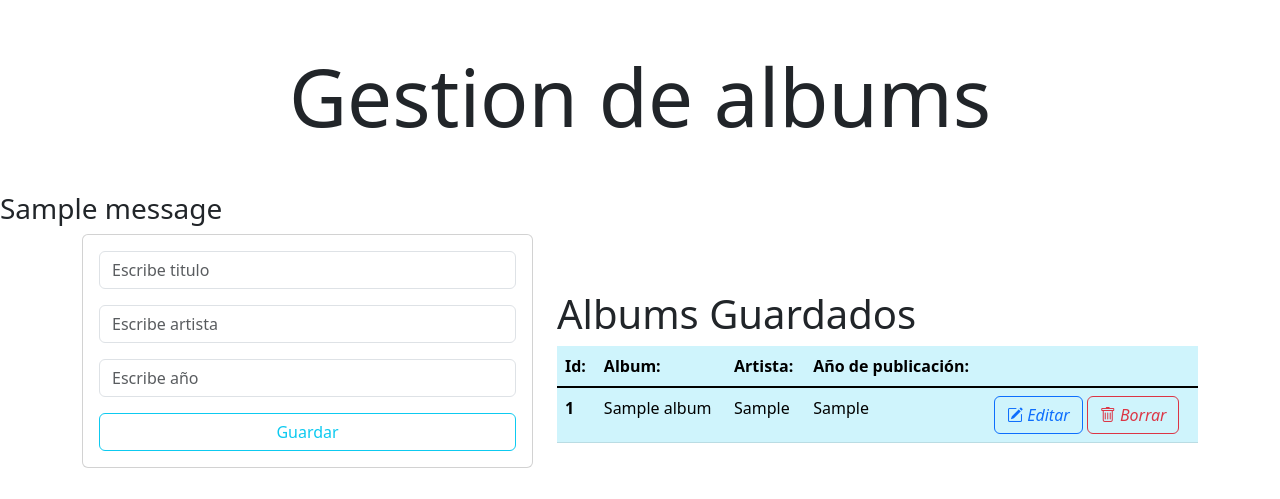
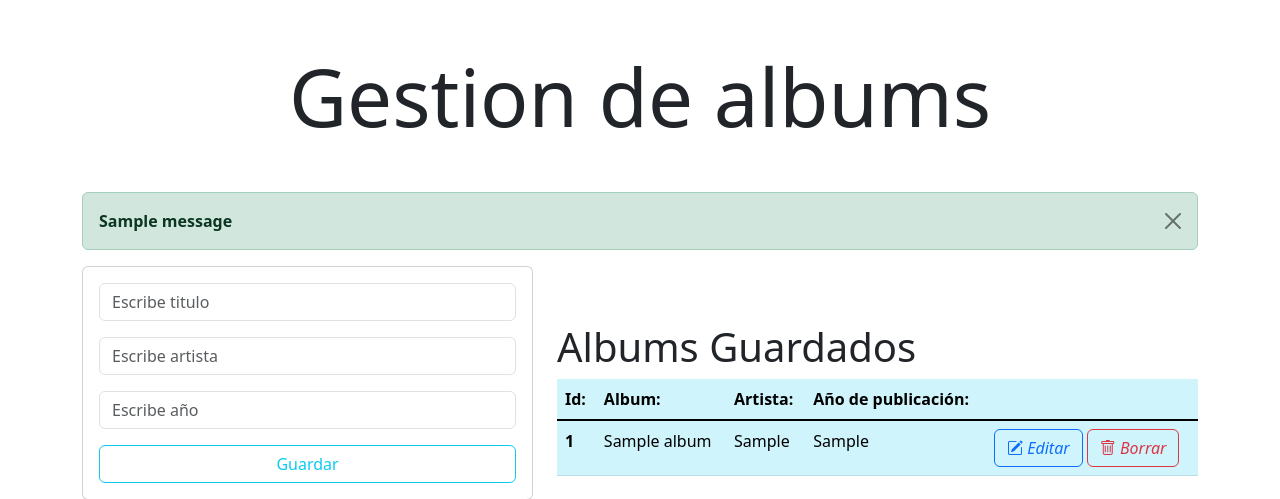
Before and after one commit to LuisG-Custodio/POO181, a Flask app: page / in a window 1280 px wide. Shown: the part 56-555 px from the top of the page. Run offline with Flask 3, Linux system fonts and the light colour scheme; tables that the repository leaves empty or names only in its code hold one stand-in row (values such as "Sample post"); one stand-in notice (Sample message) is shown; some libraries are stand-ins or nearby versions.

Commit message:
Finalizacion de practica
Se configuró el mensaje de aviso en la interfaz

```diff
--- a/Practica 5/templates/index.html
+++ b/Practica 5/templates/index.html
@@ -5,15 +5,26 @@
         <h1 class="display-1 text-center">Gestion de albums</h1>
     </div>
 
-    {% with mensajes= get_flashed_messages()  %}
+
+
+    <div class="container">
+        {% with mensajes= get_flashed_messages()  %}
         {% if mensajes %}
             {% for msj in mensajes %}
-                <h3>{{ msj }}</h3>
+                <div class="alert alert-success alert-dismissible fade show" role="alert">
+                    <strong>{{ msj }}</strong>
+                    <button type="button" class="btn-close" data-bs-dismiss="alert" aria-label="Close"></button>
+                </div>
+                <script>
+                    Swal.fire(
+                    'Éxito',
+                    '{{ msj }}',
+                    'success')
+                </script>
             {% endfor %}
         {% endif %}
-    {% endwith %}
+        {% endwith %}
 
-    <div class="container">
         <div class="row align-items-center">
             <div class="col-md-5">
 
--- a/Practica 5/templates/template.html
+++ b/Practica 5/templates/template.html
@@ -4,6 +4,8 @@
     <meta name="viewport" content="width=device-width, initial-scale=1.0">
     <link href="https://cdn.jsdelivr.net/npm/bootstrap@5.3.0/dist/css/bootstrap.min.css" rel="stylesheet" integrity="sha384-9ndCyUaIbzAi2FUVXJi0CjmCapSmO7SnpJef0486qhLnuZ2cdeRhO02iuK6FUUVM" crossorigin="anonymous">
     <link rel="stylesheet" href="https://cdn.jsdelivr.net/npm/bootstrap-icons@1.10.5/font/bootstrap-icons.css">
+    <script src="https://cdn.jsdelivr.net/npm/sweetalert2@11"></script>
+    <script src="sweetalert2.all.min.js"></script>
     <title>Soy la plantilla</title>
 
 </head>
@@ -50,8 +52,7 @@
         Luis Guillermo Custodio Serrano 19/07/23
     </div>
 
-    <script src="https://cdn.jsdelivr.net/npm/sweetalert2@11"></script>
-    <script src="sweetalert2.all.min.js"></script>
+
     <script src="https://cdn.jsdelivr.net/npm/bootstrap@5.3.0/dist/js/bootstrap.bundle.min.js" integrity="sha384-geWF76RCwLtnZ8qwWowPQNguL3RmwHVBC9FhGdlKrxdiJJigb/j/68SIy3Te4Bkz" crossorigin="anonymous"></script>
 </body>
 
```
